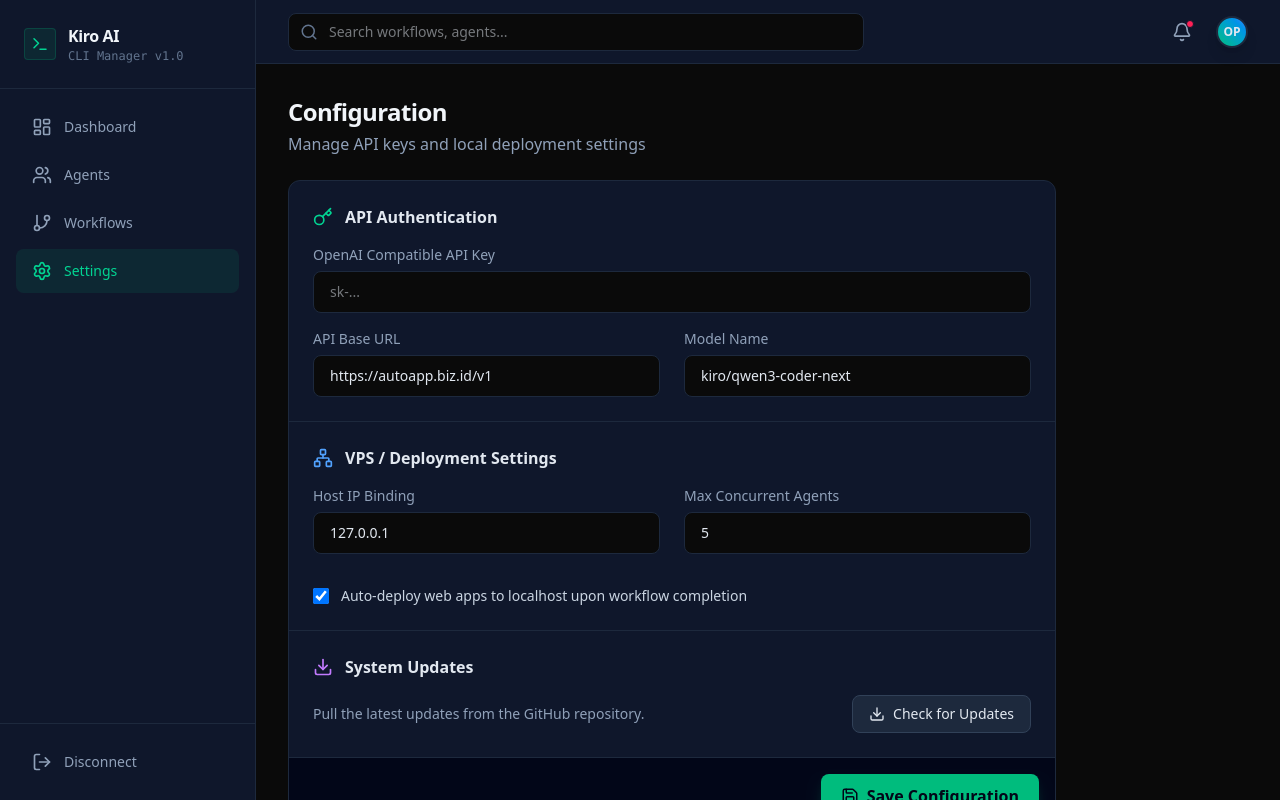
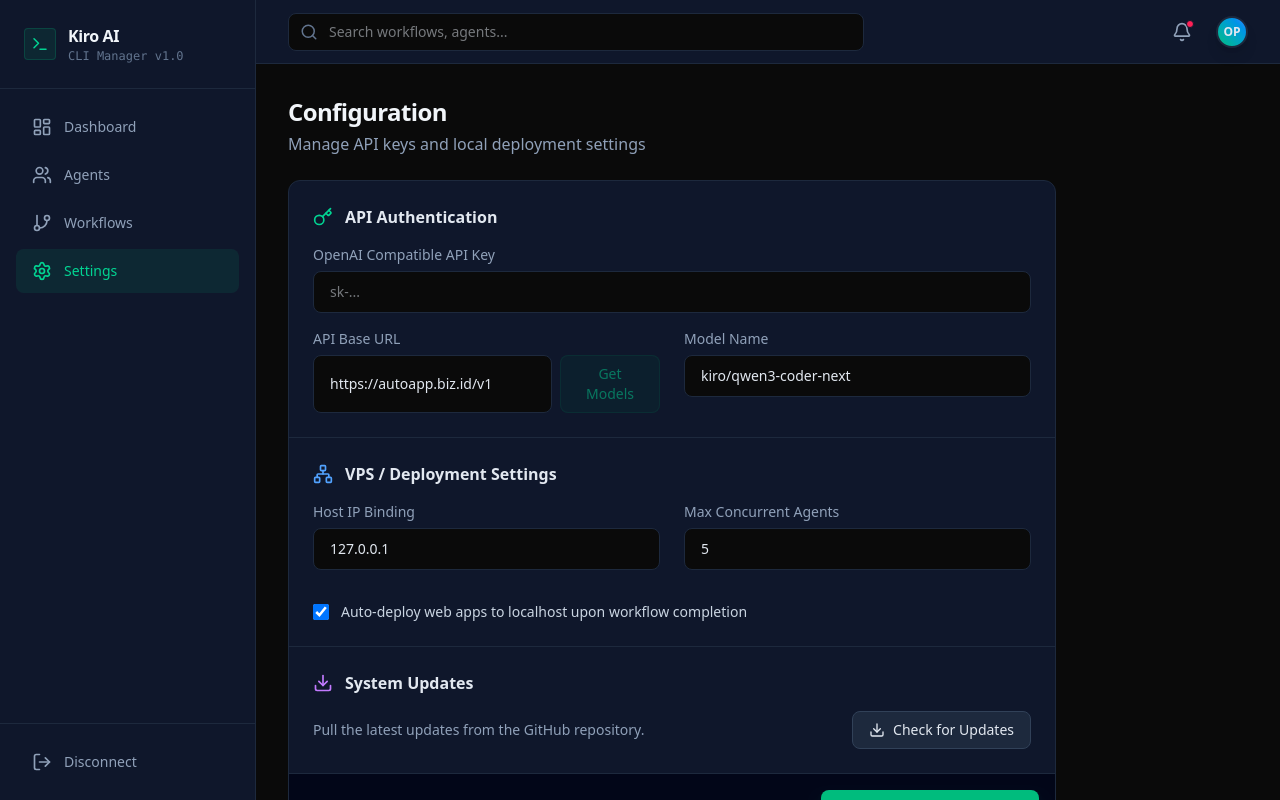
Before and after one commit to 2026musik-code/kiroagent, a React (Vite) app: page / in a window 1280 px wide. Both pictures are taken after a click on the button "Settings". Built offline with nearby package versions, Linux system fonts and the light colour scheme.

Commit message:
feat: add dynamic model selection and API fetching
Implement a new /api/models endpoint to fetch available models from the provider and update SettingsView to allow users to select from these models. Also, streamline npm installation commands by removing --unsafe-perm.

```diff
--- a/server.ts
+++ b/server.ts
@@ -16,7 +16,7 @@
     try {
       const upgradeCommand = `
         git pull origin main &&
-        npm install --unsafe-perm --force &&
+        npm install --force &&
         npm run build &&
         pm2 restart kiroagent
       `;
@@ -24,6 +24,29 @@
       res.json({ success: true, message: 'Upgrade & Rebuild successful! Server is restarting...', logs: stdout + '\n' + stderr });
     } catch (err: any) {
       res.status(500).json({ success: false, message: 'Upgrade failed: ' + err.message });
+    }
+  });
+
+  app.get('/api/models', async (req, res) => {
+    try {
+      const { apiKey, baseUrl } = req.query;
+      if (!apiKey) return res.status(400).json({ success: false, message: 'API Key required' });
+
+      const endpoint = baseUrl ? `${baseUrl}/models` : 'https://api.openai.com/v1/models';
+      const response = await fetch(endpoint, {
+        headers: {
+          'Authorization': `Bearer ${apiKey}`
+        }
+      });
+
+      if (!response.ok) {
+         throw new Error(`API Error: ${response.status} ${response.statusText}`);
+      }
+
+      const data = await response.json();
+      res.json({ success: true, models: data.data || [] });
+    } catch (err: any) {
+      res.status(500).json({ success: false, message: err.message });
     }
   });
 
--- a/src/components/views/SettingsView.tsx
+++ b/src/components/views/SettingsView.tsx
@@ -15,6 +15,34 @@
   const [saved, setSaved] = useState(false);
   const [upgrading, setUpgrading] = useState(false);
   const [upgradeMsg, setUpgradeMsg] = useState('');
+
+  const [availableModels, setAvailableModels] = useState<string[]>([]);
+  const [fetchingModels, setFetchingModels] = useState(false);
+  const [modelError, setModelError] = useState('');
+
+  const fetchModels = async () => {
+    if (!config.apiKey) {
+      setModelError('API Key is required to fetch models');
+      return;
+    }
+    setFetchingModels(true);
+    setModelError('');
+    try {
+      const res = await fetch(`/api/models?apiKey=${encodeURIComponent(config.apiKey)}&baseUrl=${encodeURIComponent(config.baseUrl)}`);
+      const data = await res.json();
+      if (data.success && data.models) {
+        setAvailableModels(data.models.map((m: any) => m.id));
+        if (data.models.length > 0 && !data.models.find((m:any) => m.id === config.model)) {
+            setConfig({ ...config, model: data.models[0].id });
+        }
+      } else {
+        setModelError(data.message || 'Failed to fetch models');
+      }
+    } catch (err: any) {
+      setModelError(err.message);
+    }
+    setFetchingModels(false);
+  };
 
   useEffect(() => {
     const savedConfig = localStorage.getItem('kiro_config');
@@ -79,6 +107,7 @@
             <div className="grid grid-cols-1 md:grid-cols-2 gap-6">
               <div>
                 <label className="block text-sm font-medium text-slate-400 mb-1.5">API Base URL</label>
+                <div className="flex gap-2">
                   <input
                     type="text"
                     value={config.baseUrl}
@@ -86,9 +115,28 @@
                     placeholder="https://api.openai.com/v1"
                     className="w-full bg-[#0a0a0a] border border-slate-800 rounded-lg px-4 py-2.5 text-sm text-slate-200 focus:outline-none focus:border-emerald-500/50 focus:ring-1 focus:ring-emerald-500/50"
                   />
+                  <button
+                    onClick={fetchModels}
+                    disabled={fetchingModels || !config.apiKey}
+                    className="px-3 py-2 bg-emerald-900/30 text-emerald-400 border border-emerald-800/50 rounded-lg text-sm hover:bg-emerald-800/40 disabled:opacity-50 transition-colors flex items-center justify-center min-w-[100px]"
+                  >
+                    {fetchingModels ? <Loader2 size={16} className="animate-spin" /> : 'Get Models'}
+                  </button>
+                </div>
               </div>
               <div>
                 <label className="block text-sm font-medium text-slate-400 mb-1.5">Model Name</label>
+                {availableModels.length > 0 ? (
+                  <select
+                    value={config.model}
+                    onChange={(e) => setConfig({ ...config, model: e.target.value })}
+                    className="w-full bg-[#0a0a0a] border border-slate-800 rounded-lg px-4 py-2.5 text-sm text-slate-200 focus:outline-none focus:border-emerald-500/50 focus:ring-1 focus:ring-emerald-500/50"
+                  >
+                    {availableModels.map(m => (
+                      <option key={m} value={m}>{m}</option>
+                    ))}
+                  </select>
+                ) : (
                   <input
                     type="text"
                     value={config.model}
@@ -96,6 +144,8 @@
                     placeholder="gpt-4o"
                     className="w-full bg-[#0a0a0a] border border-slate-800 rounded-lg px-4 py-2.5 text-sm text-slate-200 focus:outline-none focus:border-emerald-500/50 focus:ring-1 focus:ring-emerald-500/50"
                   />
+                )}
+                {modelError && <p className="text-xs text-rose-400 mt-1.5">{modelError}</p>}
               </div>
             </div>
           </div>
```
Also changed, not shown: 1 other file (tests, documents, lock files or other folders). Lines whose indentation alone changed are shown as unchanged.
